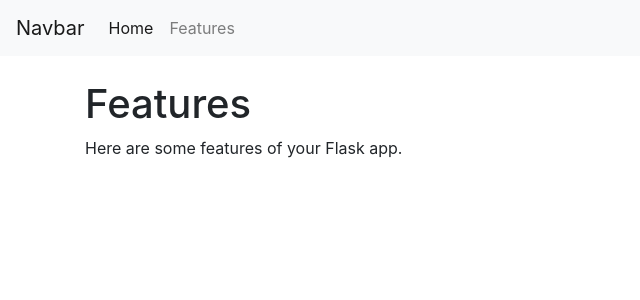
After one commit to somoel/scalpingflask, a Flask app: page /features in a window 1280 px wide. The commit adds this page. Shown: the top 300 px of the page, without its empty margins (0-640 px from the left). Run offline with Flask 3, Linux system fonts and the light colour scheme; some libraries are stand-ins or nearby versions.

Commit message:
Added Boostrap pages

```diff
--- a/app/routes.py
+++ b/app/routes.py
@@ -5,7 +5,13 @@ from app import app
 @app.route('/')
 @app.route('/index')
 def index():
-    return render_template('index.html', title='Welcome')
+    return render_template('index.html')
+
+
+@app.route('/features')
+def features():
+    return render_template('features.html')
+
 #
 # @app.route('/alert/<int:id_signal>')
 # def alert(id_signal):
--- /dev/null
+++ b/app/templates/base.html
@@ -0,0 +1,38 @@
+<!DOCTYPE html>
+<html lang="en">
+<head>
+    <meta charset="UTF-8">
+    <meta name="viewport" content="width=device-width, initial-scale=1.0">
+    <title>{% block title %}My Flask App{% endblock %}</title>
+    <!-- Bootstrap CSS -->
+    <link href="https://stackpath.bootstrapcdn.com/bootstrap/4.5.2/css/bootstrap.min.css" rel="stylesheet">
+    <!-- Custom CSS (opcional) -->
+    <link href="{{ url_for('static', filename='css/styles.css') }}" rel="stylesheet">
+</head>
+<body>
+<nav class="navbar navbar-expand-lg navbar-light bg-light">
+    <a class="navbar-brand" href="{{ url_for('index') }}">Navbar</a>
+    <button class="navbar-toggler" type="button" data-toggle="collapse" data-target="#navbarNav" aria-controls="navbarNav" aria-expanded="false" aria-label="Toggle navigation">
+        <span class="navbar-toggler-icon"></span>
+    </button>
+    <div class="collapse navbar-collapse" id="navbarNav">
+        <ul class="navbar-nav">
+            <li class="nav-item active">
+                <a class="nav-link" href="{{ url_for('index') }}">Home<span class="sr-only">(current)</span></a>
+            </li>
+            <li class="nav-item">
+                <a class="nav-link" href="{{ url_for('features') }}">Features</a>
+            </li>
+        </ul>
+    </div>
+</nav>
+
+<div class="container mt-4">
+    {% block content %}
+    {% endblock %}
+</div>
+
+<!-- Bootstrap JS -->
+<script src="https://stackpath.bootstrapcdn.com/bootstrap/4.5.2/js/bootstrap.bundle.min.js"></script>
+</body>
+</html>
--- /dev/null
+++ b/app/templates/features.html
@@ -0,0 +1,10 @@
+{% extends "base.html" %}
+
+{% block title %}
+    Features - My Flask App
+{% endblock %}
+
+{% block content %}
+    <h1>Features</h1>
+    <p>Here are some features of your Flask app.</p>
+{% endblock %}
```
Also changed, not shown: app/templates/index.html (+8 -18 lines).
